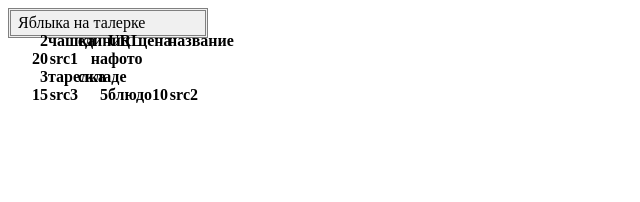
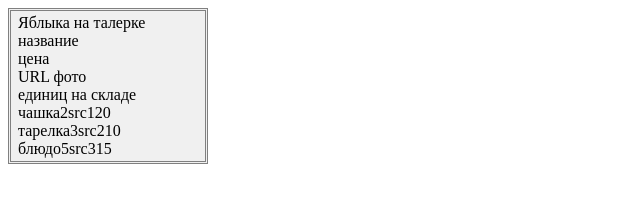
Before and after one commit to Tanik-sam/-FD3-Samoilovich, a plain HTML site: page ishop/index.html in a window 1280 px wide. Shown: the whole page, without its empty margins (0-640 px from the left). Drawn offline with nearby package versions, Linux system fonts and the light colour scheme.

Commit message:
https://github.com/Tanik-sam/-FD3-Samoilovich.git

```diff
--- a/ishop/ishop.css
+++ b/ishop/ishop.css
@@ -5,18 +5,3 @@
   padding: 3px 7px;
   background-color: #F0F0F0;
 }
-
-.iShop .ColumnN
-{
-  float: right;
-  width: 30px;
-  font-weight: bold;
-  text-align: right;
-}
-.iShop .RowN
-{
-  float: right;
-  width: 30px;
-  font-weight: bold;
-  text-align: right;
-}
```
